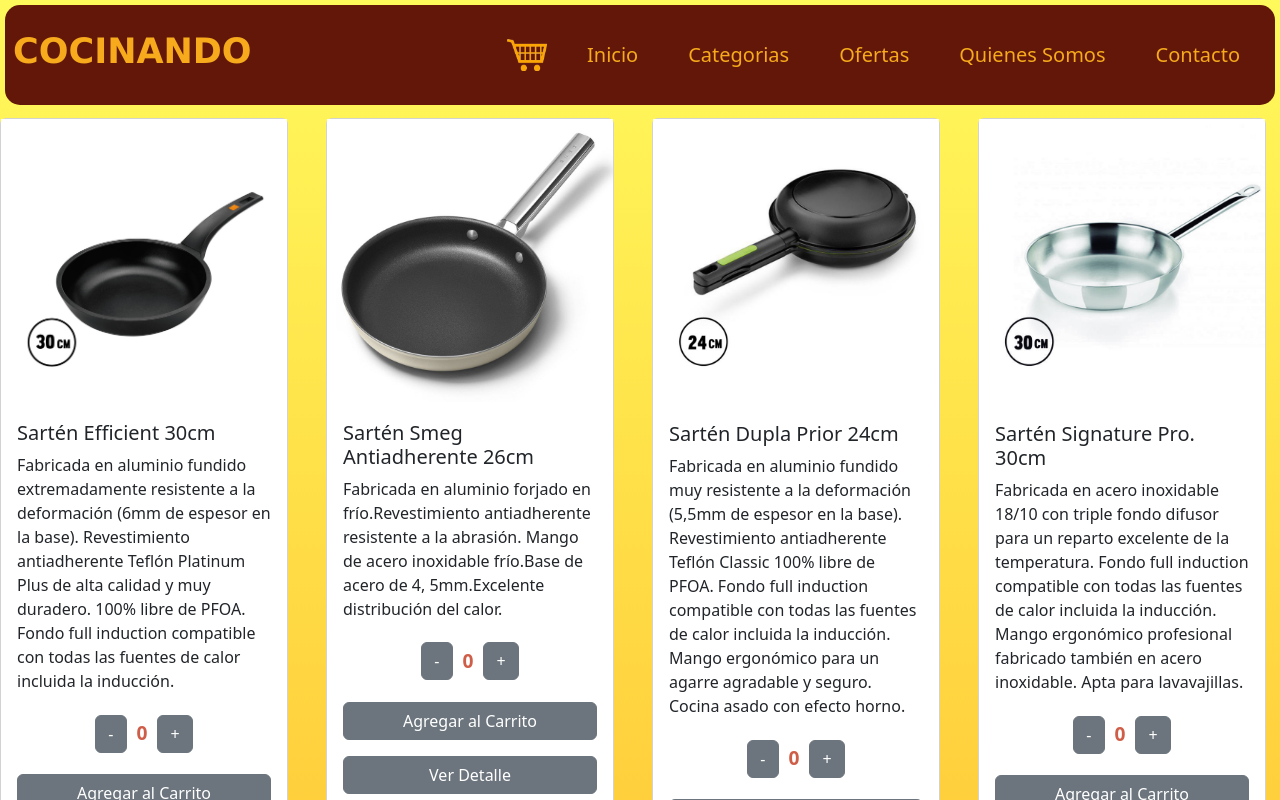
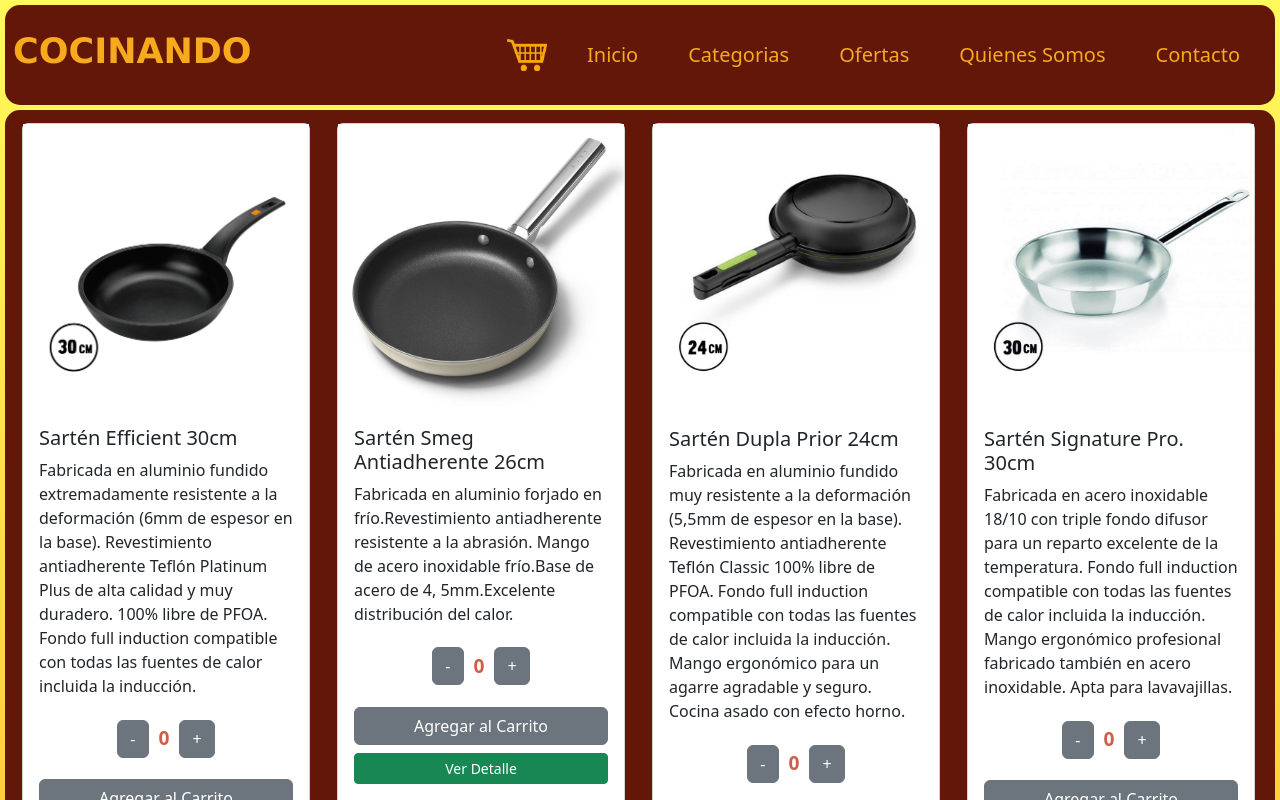
Before and after one commit to MartinAracama/Cocinando-Ecommerce, a React (Create React App) app: page / in a window 1280 px wide. Shown: the top 800 px of the page. Built offline with nearby package versions, Linux system fonts and the light colour scheme.

Commit message:
ajustes varios

```diff
--- a/src/components/itemCard.js
+++ b/src/components/itemCard.js
@@ -24,7 +24,9 @@
                         {descripcion}
                     </CardText>
                     <Contador stock={stock} />
-                    <Button style={{width: "100%", marginTop: "1rem", }}>Ver Detalle</Button>
+                <div>
+                    <Button className='cardButton' active block color="success" outline size="sm">Ver Detalle</Button>
+                </div>
                 </CardBody>
                 <CardFooter className='cardFooter'>
                     Stock: {stock}
--- a/src/components/itemCard.scss
+++ b/src/components/itemCard.scss
@@ -1,10 +1,11 @@
+
+
 .cardFooter {
     display: flex;
     justify-content: space-between;
     color: rgb(139, 36, 36);
+}
 
-    .cardButton {
-        margin: 15px;
-        width: 100%;
-    }
+.cardButton {
+    margin-top: .5rem;
 }
--- a/src/components/itemListContainer/itemListContainer.js
+++ b/src/components/itemListContainer/itemListContainer.js
@@ -1,5 +1,6 @@
 import React from 'react'
 import { ItemCard } from "../itemCard.js"
+import "./itemListContainer.scss"
 
 
 export const ItemListContainer = () => {
--- a/src/components/itemListContainer/itemListContainer.scss
+++ b/src/components/itemListContainer/itemListContainer.scss
@@ -1,16 +1,10 @@
 
 
-.container {
+.row {
     margin: 5px;
     padding: 5px;
     display: flex;
-    height: 600px;
-    background-color: #bc3908;
+    height: auto;
+    background-color: #621708;
     border-radius: 15px;
-
-    .texto {
-        text-align: center;
-        font-size: 2.5rem;
-        color: rgb(246, 198, 140);
-    }
 }
```
